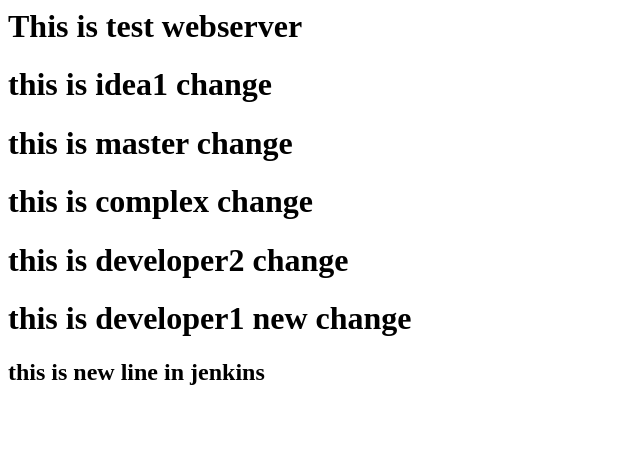
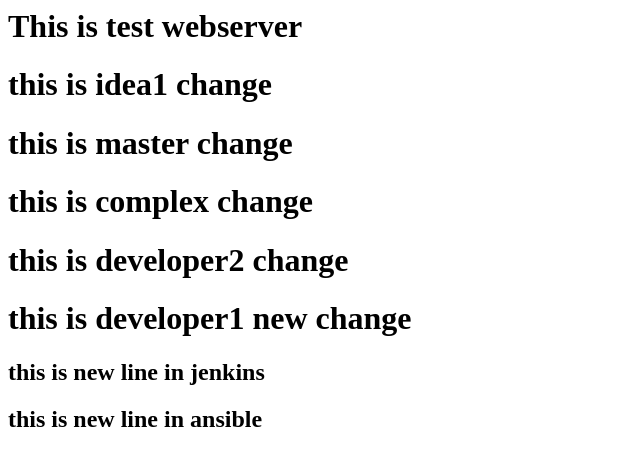
Before and after one commit to rajeev4u1003/webapp, a plain HTML site: page index.html in a window 1280 px wide. Shown: the whole page, without its empty margins (0-640 px from the left). Drawn offline with Linux system fonts and the light colour scheme.

Commit message:
Update index.html

```diff
--- a/index.html
+++ b/index.html
@@ -5,3 +5,4 @@
 <h1>this is developer2 change</h1>
 <h1>this is developer1 new change</h1>
 <h2>this is new line in jenkins</h2>
+<h2>this is new line in ansible</h2>
```
